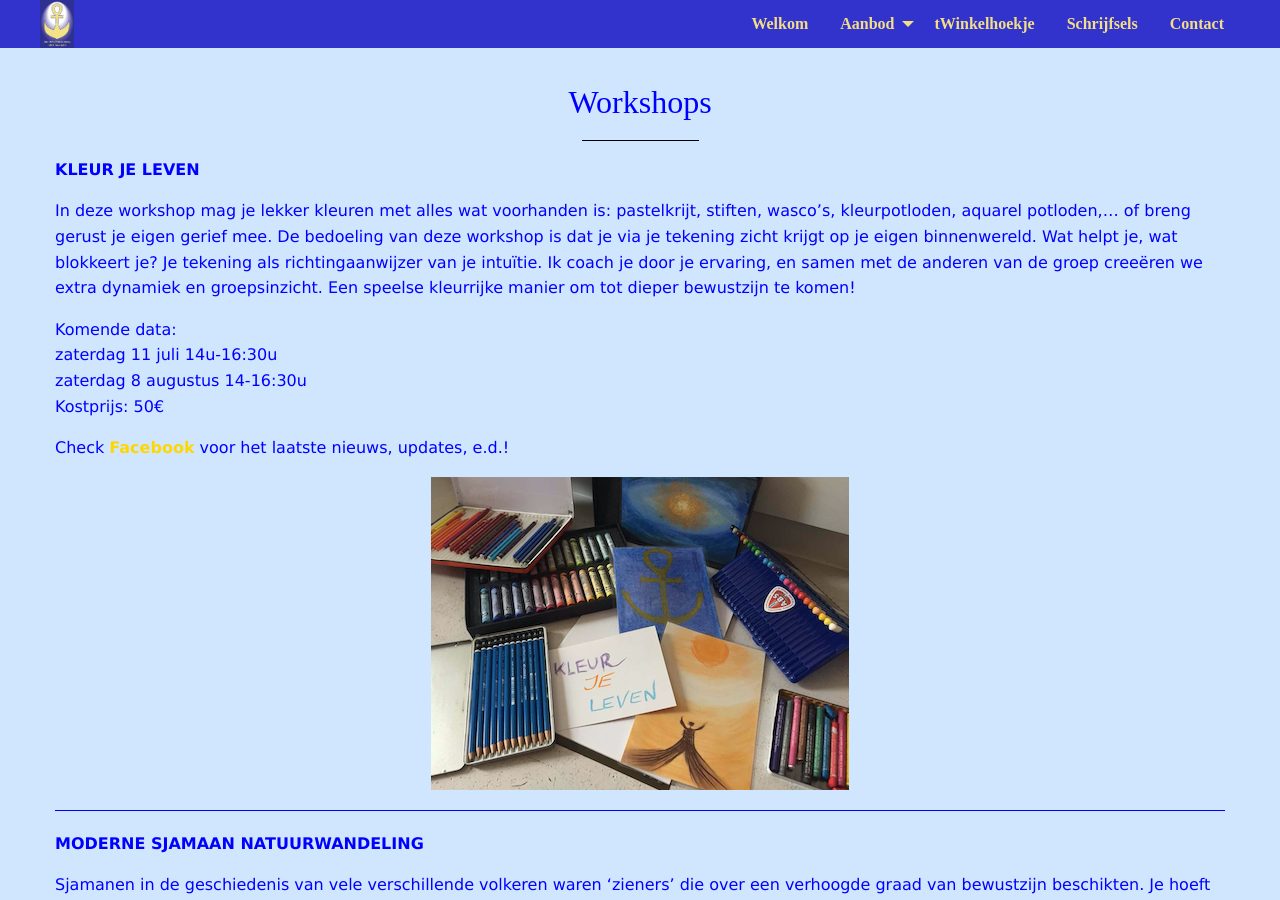
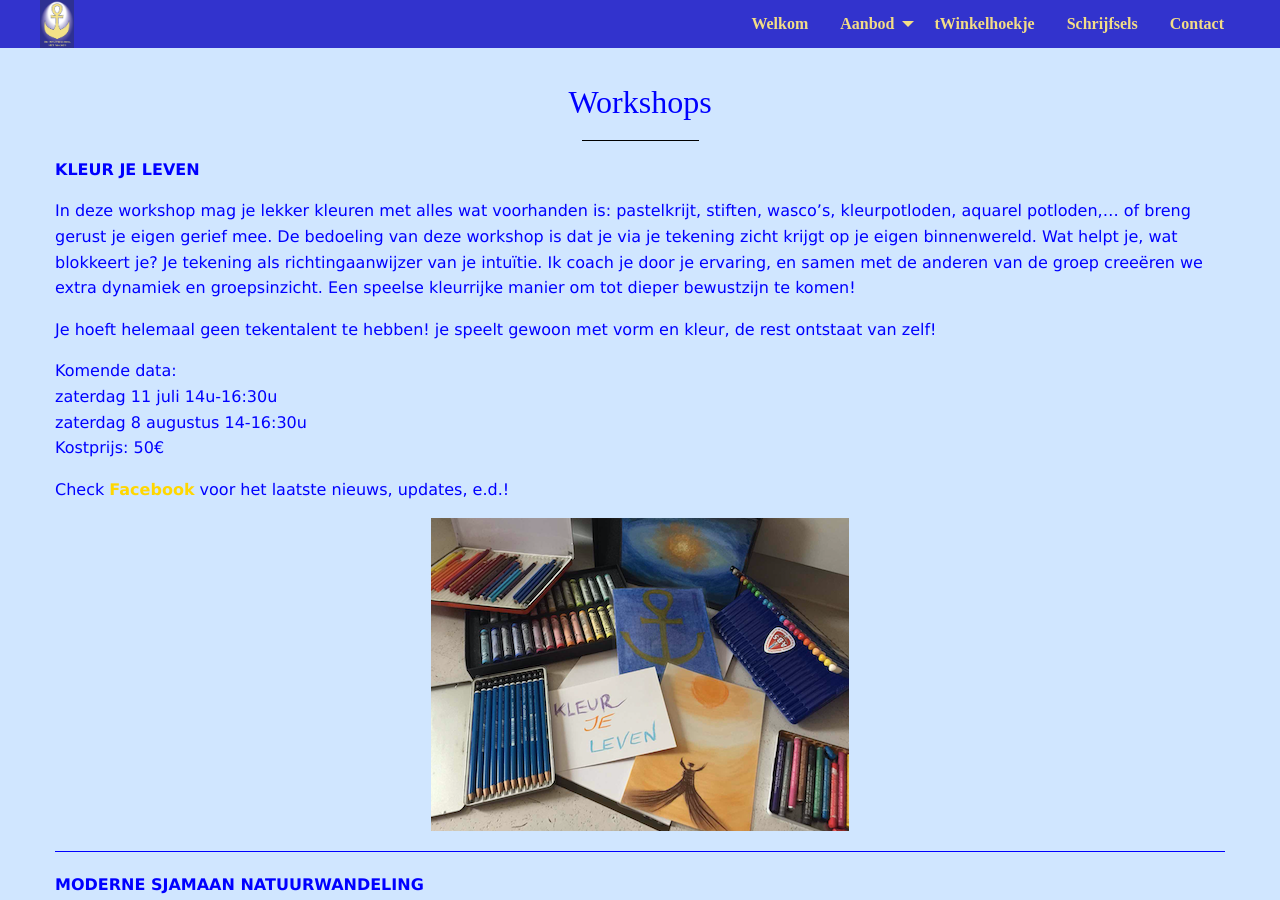
Before and after one commit to ankher/ankher.github.io, a Jekyll site: the page built from workshops.md, in a window 1280 px wide and 900 px high. Built offline with Jekyll 4.4.1, drawn with Linux system fonts in a browser that asks for light colours; nearby versions of some CDN libraries; our own code applies the rules of GitHub Pages for plain Markdown files.

Commit message:
Update workshops.md

```diff
--- a/workshops.md
+++ b/workshops.md
@@ -10,6 +10,8 @@ menu: workshops
 In deze workshop mag je lekker kleuren met alles wat voorhanden is: pastelkrijt, stiften, wasco's, kleurpotloden, aquarel potloden,... of breng gerust je eigen gerief mee.
 De bedoeling van deze workshop is dat je via je tekening zicht krijgt op je eigen binnenwereld. Wat helpt je, wat blokkeert je? Je tekening als richtingaanwijzer van je intuïtie. Ik coach je door je ervaring, en samen met de anderen van de groep creeëren we extra dynamiek en groepsinzicht.
 Een speelse kleurrijke manier om tot dieper bewustzijn te komen!
+
+Je hoeft helemaal geen tekentalent te hebben! je speelt gewoon met vorm en kleur, de rest ontstaat van zelf!
 
 Komende data:
 zaterdag 11 juli 14u-16:30u
```
